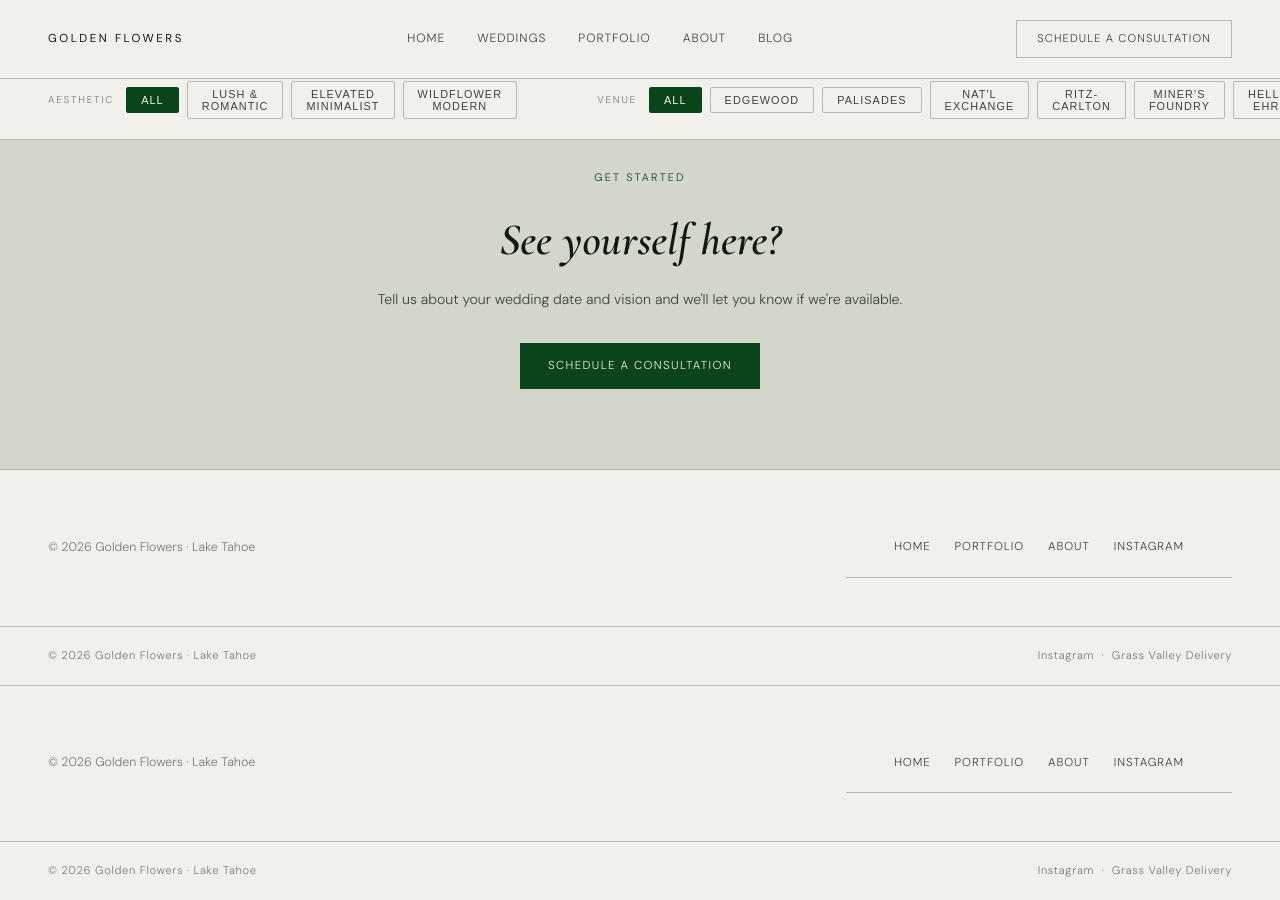
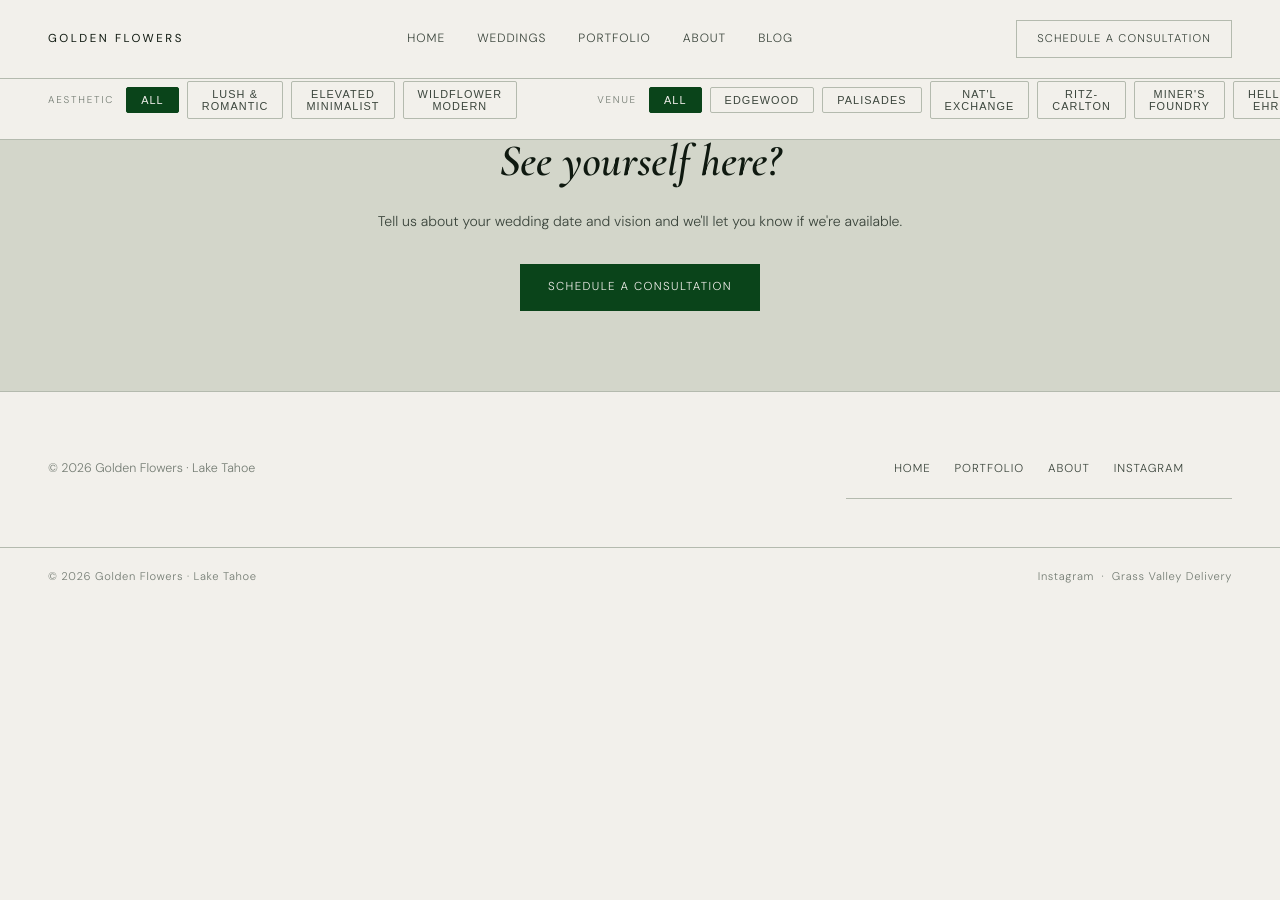
Before and after one commit to jshplhm/goldenflowers, a Jekyll site: the page built from portfolio/index.md, in a window 1280 px wide and 900 px high, scrolled down 5220 px. Built offline with Jekyll 4.4.1, drawn with Linux system fonts in a browser that asks for light colours; after the commit the page ends 5826 px from its top, so only the background shows below that; some of the changed lines change nothing that is shown.

Commit message:
Update index.md

```diff
--- a/portfolio/index.md
+++ b/portfolio/index.md
@@ -3,8 +3,6 @@
 title: "Portfolio"
 permalink: /portfolio
 ---
-
-{% include header.html %}
 
 <header class="page-header">
   <span class="label">Portfolio</span>
@@ -87,7 +85,7 @@
       </div>
     </div>
   </div>
-  <a class="see-more" href="Golden Flowers - Portfolio.html?filter=dark-romance">See all Lush &amp; Romantic weddings →</a>
+  <a class="see-more" href="{{ site.baseurl }}/portfolio?filter=dark-romance">See all Lush &amp; Romantic weddings →</a>
 </section>
 
 <hr style="border:none;border-top:1px solid var(--bor);">
@@ -159,7 +157,7 @@
       </div>
     </div>
   </div>
-  <a class="see-more" href="Golden Flowers - Portfolio.html?filter=minimalist">See all Elevated Minimalist weddings →</a>
+  <a class="see-more" href="{{ site.baseurl }}/portfolio?filter=minimalist">See all Elevated Minimalist weddings →</a>
 </section>
 
 <hr style="border:none;border-top:1px solid var(--bor);">
@@ -231,7 +229,7 @@
       </div>
     </div>
   </div>
-  <a class="see-more" href="Golden Flowers - Portfolio.html?filter=wildflower">See all Wildflower Modern weddings →</a>
+  <a class="see-more" href="{{ site.baseurl }}/portfolio?filter=wildflower">See all Wildflower Modern weddings →</a>
 </section>
 
 <div class="empty-state" id="empty-state" style="display:none;">
@@ -243,10 +241,8 @@
   <span class="label" style="display:block;text-align:center">Get started</span>
   <h3>See yourself here?</h3>
   <p>Tell us about your wedding date and vision and we'll let you know if we're available.</p>
-  <a href="/weddings#consultation" class="btn-primary">Schedule a Consultation</a>
+  <a href="{{ site.baseurl }}/weddings#consultation" class="btn-primary">Schedule a Consultation</a>
 </div>
-
-{% include footer.html %}
 
 <script>
 const cards = document.querySelectorAll('.wedding-card');
@@ -261,7 +257,6 @@
   chip.addEventListener('click', function() {
     const filterType = this.dataset.filter;
     const val = this.dataset.value;
-    // Update active state for this group
     document.querySelectorAll(`.filter-chip[data-filter="${filterType}"]`).forEach(c => c.classList.remove('active'));
     this.classList.add('active');
     if (filterType === 'aesthetic') currentAesthetic = val;
@@ -283,7 +278,6 @@
     }
   });
 
-  // Show/hide sections
   sections.forEach(section => {
     const sectionAesthetic = section.dataset.section;
     const sectionCards = section.querySelectorAll('.wedding-card:not(.filtered-out)');
```
